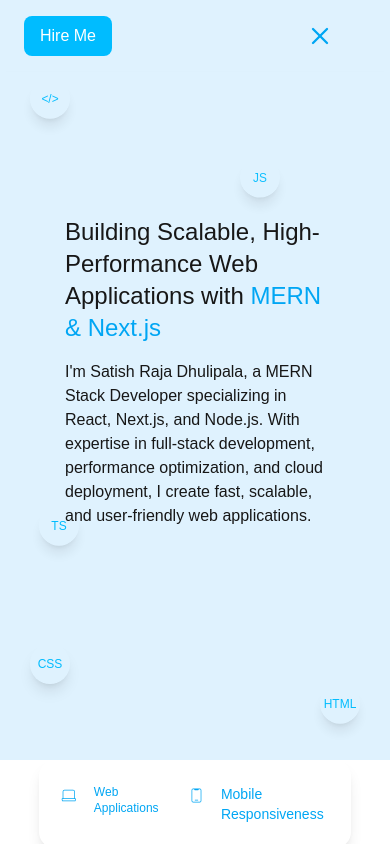
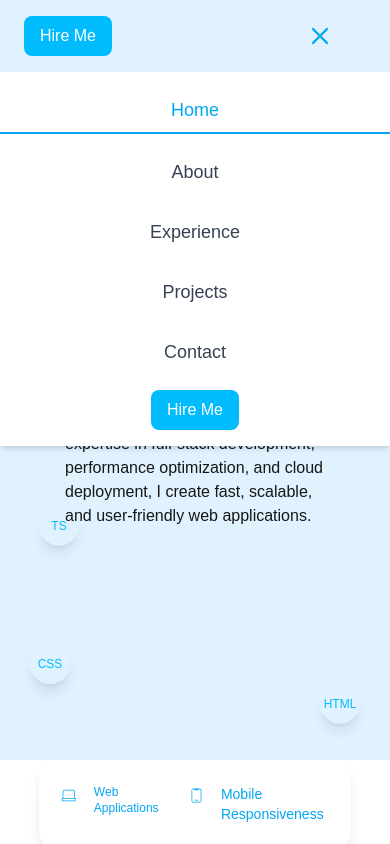
Before and after one commit to satishraja631/Satish-Portfolio, a Next.js app: page / in a window 390 px wide. Both pictures are taken after a click on the button 320 px from the left and 36 px from the top of the page. Shown: the top 844 px of the page. Built offline with nearby package versions, Linux system fonts and the light colour scheme.

Commit message:
fixed menu open issue

```diff
--- a/src/app/components/Header.tsx
+++ b/src/app/components/Header.tsx
@@ -94,9 +94,9 @@
 
 
   return (
-    <header className={`fixed top-0 left-0 w-full flex items-center px-6 md:px-16 py-4 z-50 ${
+    <header className={`fixed top-0 left-0 w-full flex items-center px-6 md:px-16 py-4 z-50  ${
         isScrolled ? "bg-sky-200 shadow-md" : "bg-transparent"
-      } max-w-[100vw] overflow-hidden`}>
+      } `}>
       <ul className='hidden md:flex flex-1 justify-center gap-6 md:gap-16 '>
         {headers.map((header,index)=>(
             <li key={index} className={ `pb-1 cursor-pointer transition-all duration-300 ${index===activeHeaderIndex?"text-sky-500 border-b-3  border-sky-500":""}`} onClick={() => scrollToSection(index)}>
@@ -113,7 +113,7 @@
       <button className='md:hidden text-sky-500 ml-auto mr-8' onClick={() => setMenuOpen(!menuOpen)}>{menuOpen ? <FiX size={28} /> : <FiMenu size={28} />}</button>
 
       {menuOpen && (
-        <div className="absolute top-full left-0 w-full bg-white shadow-md p-4 flex flex-col items-center space-y-4">
+        <div className="absolute top-full left-0 w-full bg-white shadow-md py-4 flex flex-col items-center space-y-4 ">
           {headers.map((header, index) => (
             <button
               key={index}
```
